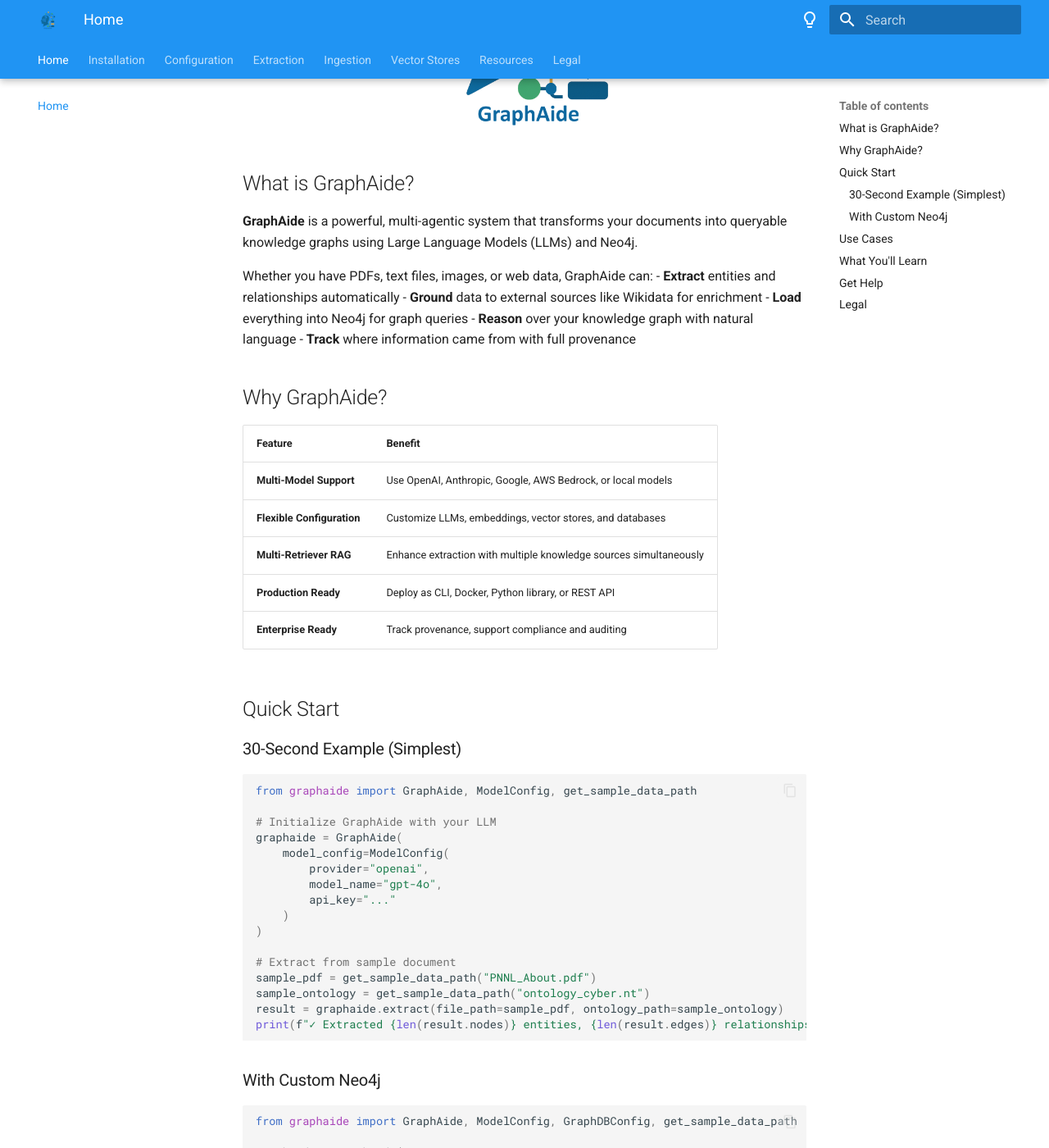
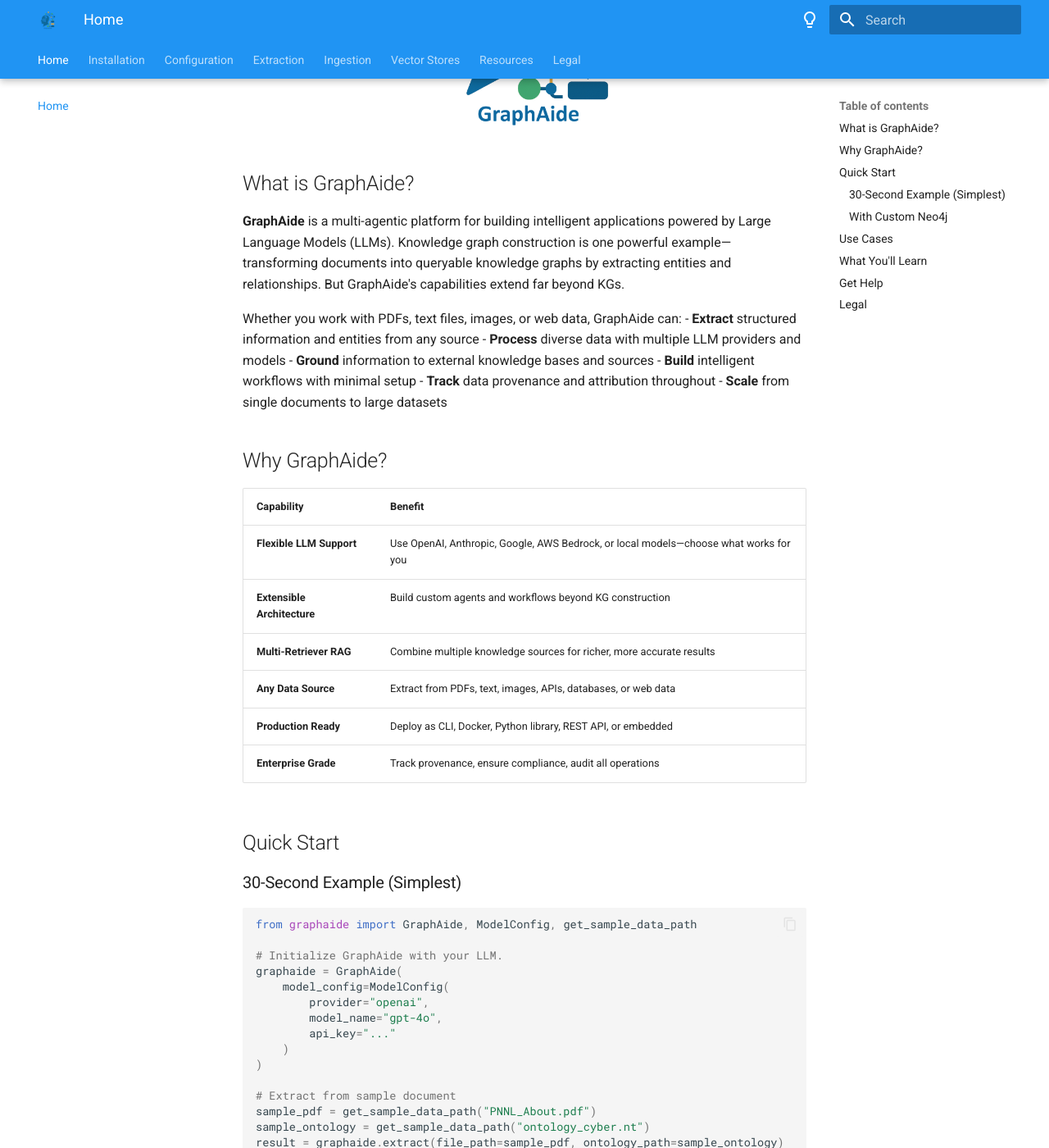
Before and after one commit to pnnl/GraphAide, an MkDocs documentation site: the page built from docs/index.md, in a window 1280 px wide and 1400 px high, scrolled down 369 px. Shown: the whole window at 82% size. Built offline with MkDocs 1.6.1 and Material for MkDocs 9.7.7, drawn with Linux system fonts in a browser that asks for light colours.

Commit message:
Emphasize GraphAide as extensible platform: highlight capabilities beyond KG construction

````diff
--- a/docs/index.md
+++ b/docs/index.md
@@ -6,24 +6,26 @@
 
 ## What is GraphAide?
 
-**GraphAide** is a powerful, multi-agentic system that transforms your documents into queryable knowledge graphs using Large Language Models (LLMs) and Neo4j.
+**GraphAide** is a multi-agentic platform for building intelligent applications powered by Large Language Models (LLMs). Knowledge graph construction is one powerful example—transforming documents into queryable knowledge graphs by extracting entities and relationships. But GraphAide's capabilities extend far beyond KGs.
 
-Whether you have PDFs, text files, images, or web data, GraphAide can:
-- **Extract** entities and relationships automatically
-- **Ground** data to external sources like Wikidata for enrichment
-- **Load** everything into Neo4j for graph queries
-- **Reason** over your knowledge graph with natural language
-- **Track** where information came from with full provenance
+Whether you work with PDFs, text files, images, or web data, GraphAide can:
+- **Extract** structured information and entities from any source
+- **Process** diverse data with multiple LLM providers and models
+- **Ground** information to external knowledge bases and sources
+- **Build** intelligent workflows with minimal setup
+- **Track** data provenance and attribution throughout
+- **Scale** from single documents to large datasets
 
 ## Why GraphAide?
 
-| Feature | Benefit |
-|---------|---------|
-| **Multi-Model Support** | Use OpenAI, Anthropic, Google, AWS Bedrock, or local models |
-| **Flexible Configuration** | Customize LLMs, embeddings, vector stores, and databases |
-| **Multi-Retriever RAG** | Enhance extraction with multiple knowledge sources simultaneously |
-| **Production Ready** | Deploy as CLI, Docker, Python library, or REST API |
-| **Enterprise Ready** | Track provenance, support compliance and auditing |
+| Capability | Benefit |
+|----------|---------|
+| **Flexible LLM Support** | Use OpenAI, Anthropic, Google, AWS Bedrock, or local models—choose what works for you |
+| **Extensible Architecture** | Build custom agents and workflows beyond KG construction |
+| **Multi-Retriever RAG** | Combine multiple knowledge sources for richer, more accurate results |
+| **Any Data Source** | Extract from PDFs, text, images, APIs, databases, or web data |
+| **Production Ready** | Deploy as CLI, Docker, Python library, REST API, or embedded |
+| **Enterprise Grade** | Track provenance, ensure compliance, audit all operations |
 
 ## Quick Start
 
@@ -32,7 +34,7 @@
 ```python
 from graphaide import GraphAide, ModelConfig, get_sample_data_path
 
-# Initialize GraphAide with your LLM
+# Initialize GraphAide with your LLM.
 graphaide = GraphAide(
     model_config=ModelConfig(
         provider="openai",
````
